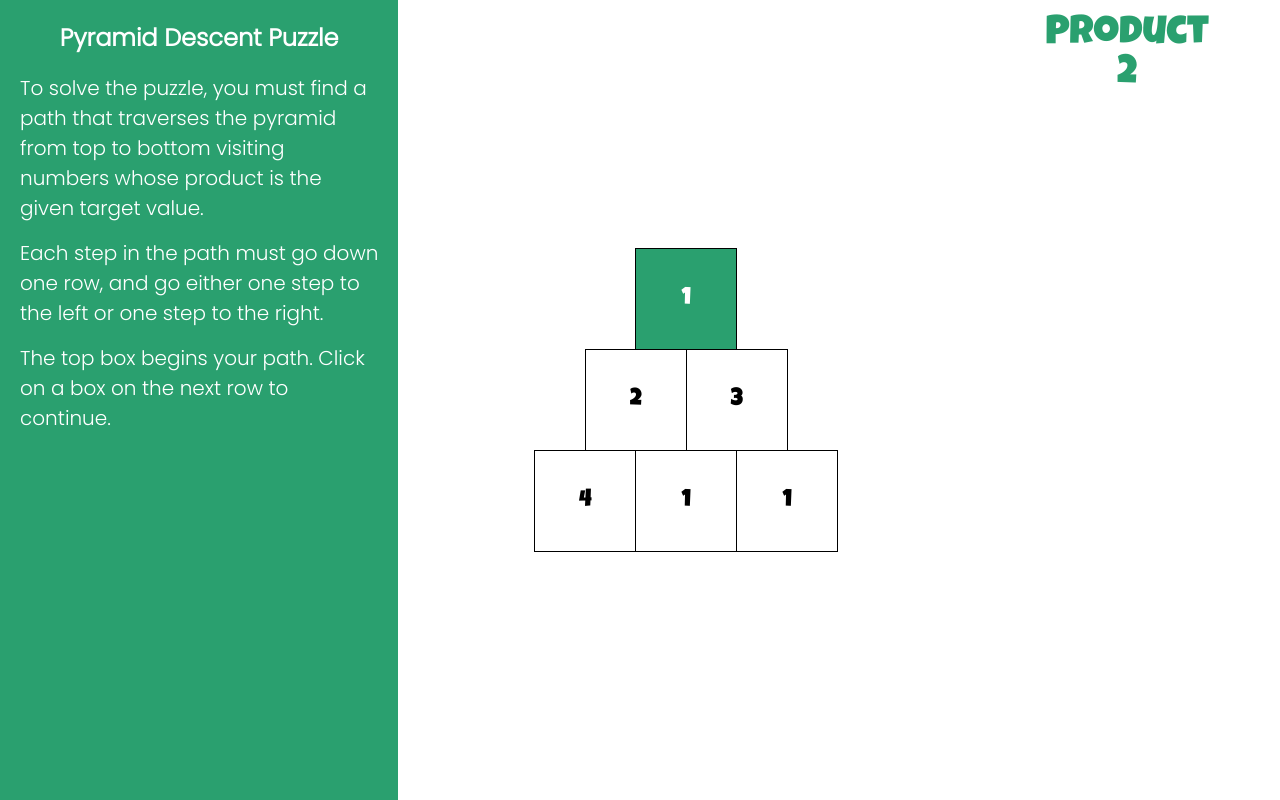
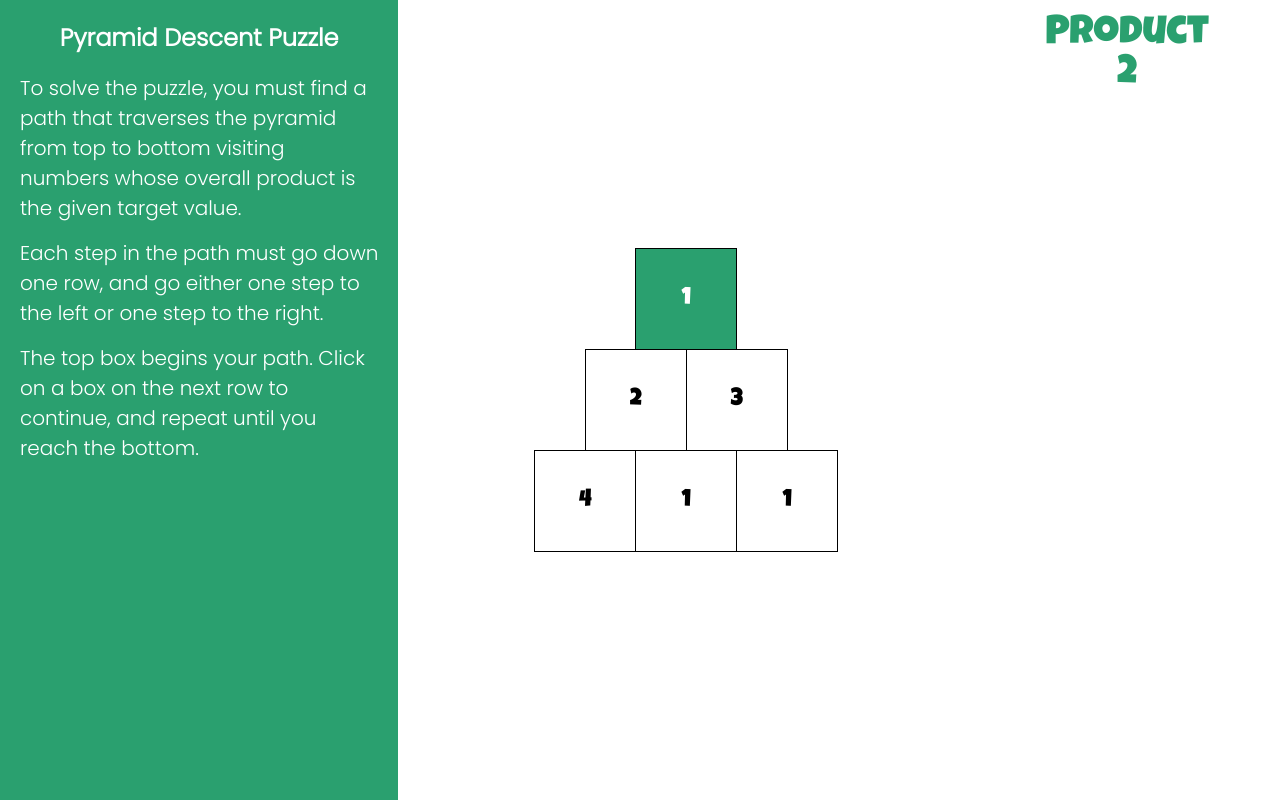
Before and after one commit to davidlira1/pyramid-descent-puzzle, a React (Create React App) app: page / in a window 1280 px wide. Built offline with nearby package versions, Linux system fonts and the light colour scheme.

Commit message:
another update on README

```diff
--- a/src/components/left-panel/left-panel.component.jsx
+++ b/src/components/left-panel/left-panel.component.jsx
@@ -4,9 +4,9 @@ import './left-panel.styles.scss';
 var LeftPanel = () => (
     <div className="left-panel">
         <h1>Pyramid Descent Puzzle</h1>
-        <p>To solve the puzzle, you must find a path that traverses the pyramid from top to bottom visiting numbers whose product is the given target value.</p>
+        <p>To solve the puzzle, you must find a path that traverses the pyramid from top to bottom visiting numbers whose overall product is the given target value.</p>
         <p>Each step in the path must go down one row, and go either one step to the left or one step to the right.</p>
-        <p>The top box begins your path. Click on a box on the next row to continue.</p>
+        <p>The top box begins your path. Click on a box on the next row to continue, and repeat until you reach the bottom.</p>
     </div>
 )
 
```
Also changed, not shown: 1 other file (tests, documents, lock files or other folders).
